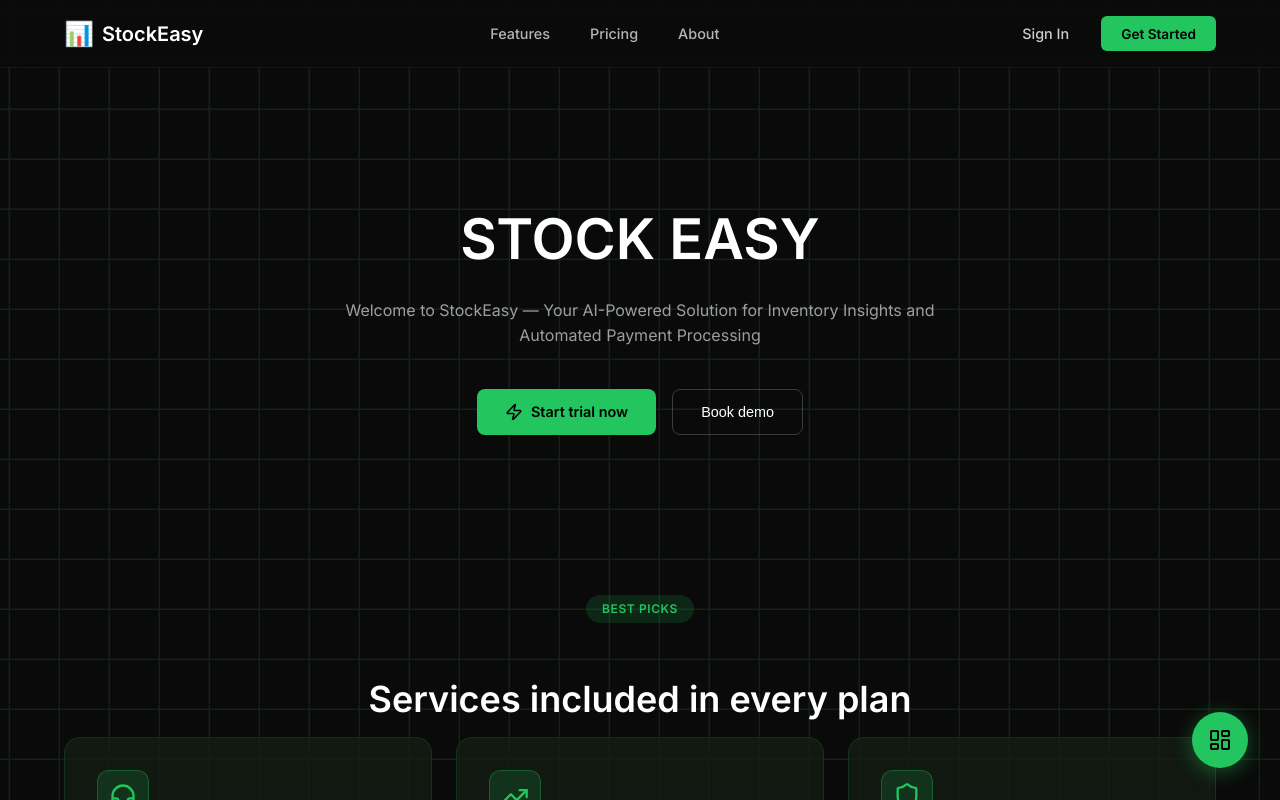
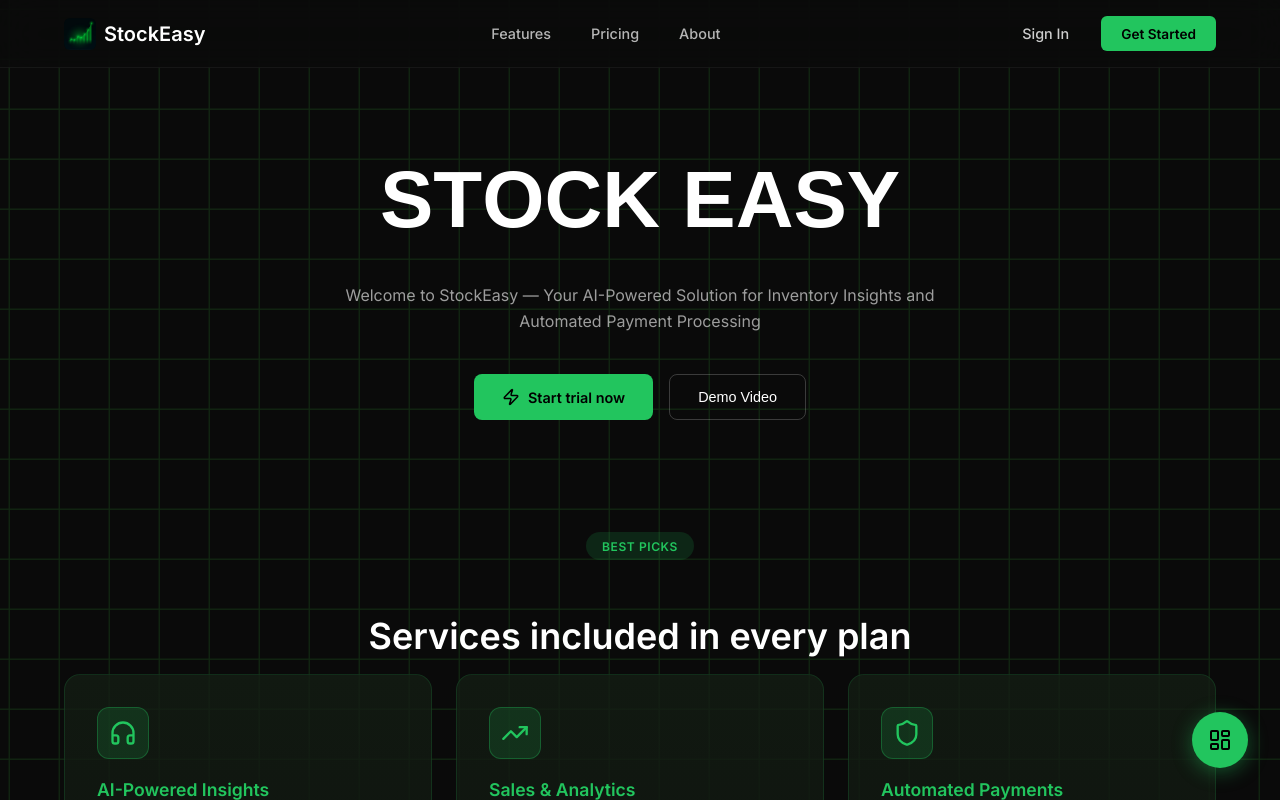
Before and after one commit to Hacknova49/Stock_Easy, a React (Vite) app in the folder frontend/STOCK_EASY/: page / in a window 1280 px wide. Shown: the top 800 px of the page. Built offline with nearby package versions, Linux system fonts and the light colour scheme; no server answers.

Commit message:
Stock easy photo added

```diff
--- a/frontend/STOCK_EASY/src/pages/Landing.css
+++ b/frontend/STOCK_EASY/src/pages/Landing.css
@@ -42,8 +42,11 @@
     gap: 0.5rem;
 }
 
-.brand-icon {
-    font-size: 1.5rem;
+.brand-logo {
+    width: 32px;
+    height: 32px;
+    object-fit: contain;
+    border-radius: 6px;
 }
 
 .brand-name {
@@ -116,7 +119,7 @@
 }
 
 .hero-title {
-    font-size: 3.5rem;
+    font-size: 5rem;
     font-weight: 600;
     line-height: 1.2;
     margin-bottom: 1.5rem;
@@ -216,7 +219,7 @@
     position: relative;
     z-index: 10;
     text-align: center;
-    padding: 5rem 4rem;
+    padding: 2rem 4rem 5rem;
 }
 
 .services-grid {
--- a/frontend/STOCK_EASY/src/pages/Landing.jsx
+++ b/frontend/STOCK_EASY/src/pages/Landing.jsx
@@ -2,6 +2,7 @@ import React from "react";
 import { Link } from "react-router-dom";
 import { LayoutDashboard, TrendingUp, Shield, HeadphonesIcon, BarChart3, Users, Zap, Check } from "lucide-react";
 import Squares from "../components/Squares";
+import Shuffle from "../components/Shuffle";
 import "./Landing.css";
 
 function Landing() {
@@ -21,7 +22,7 @@ function Landing() {
       {/* Navigation */}
       <nav className="landing-nav">
         <div className="nav-brand">
-          <span className="brand-icon">📊</span>
+          <img src="/src/assets/stock easy photo.png" alt="StockEasy" className="brand-logo" />
           <span className="brand-name">StockEasy</span>
         </div>
         <div className="nav-links">
@@ -37,7 +38,21 @@ function Landing() {
 
       {/* Hero Section */}
       <section className="hero-section">
-        <h1 className="hero-title">STOCK EASY</h1>
+        <div className="hero-title">
+          <Shuffle
+            text="STOCK EASY"
+            shuffleDirection="right"
+            duration={0.35}
+            animationMode="evenodd"
+            shuffleTimes={1}
+            ease="power3.out"
+            stagger={0.03}
+            threshold={0.1}
+            triggerOnce
+            triggerOnHover
+            respectReducedMotion
+          />
+        </div>
         <p className="hero-subtitle">
           Welcome to StockEasy — Your AI-Powered Solution for Inventory Insights and
           Automated Payment Processing
@@ -47,7 +62,7 @@ function Landing() {
             <Zap size={18} />
             Start trial now
           </Link>
-          <button className="btn-secondary">Book demo</button>
+          <button className="btn-secondary">Demo Video</button>
         </div>
       </section>
 
```
Also changed, not shown: frontend/STOCK_EASY/src/assets/stock easy photo.png (added).
